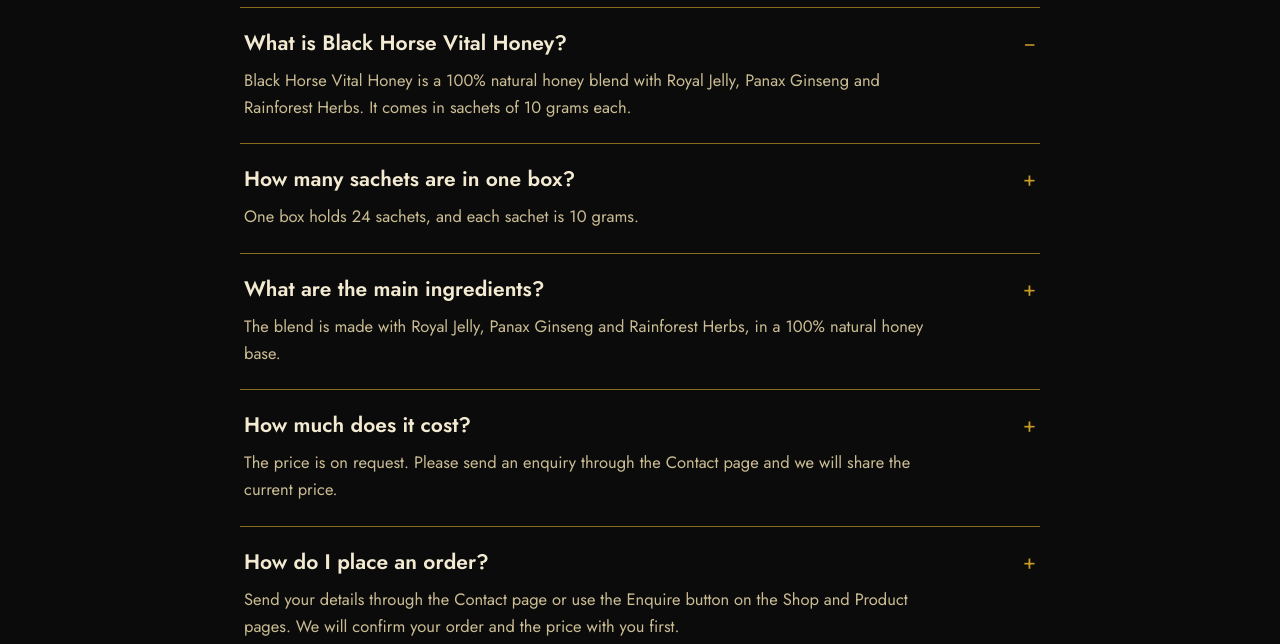
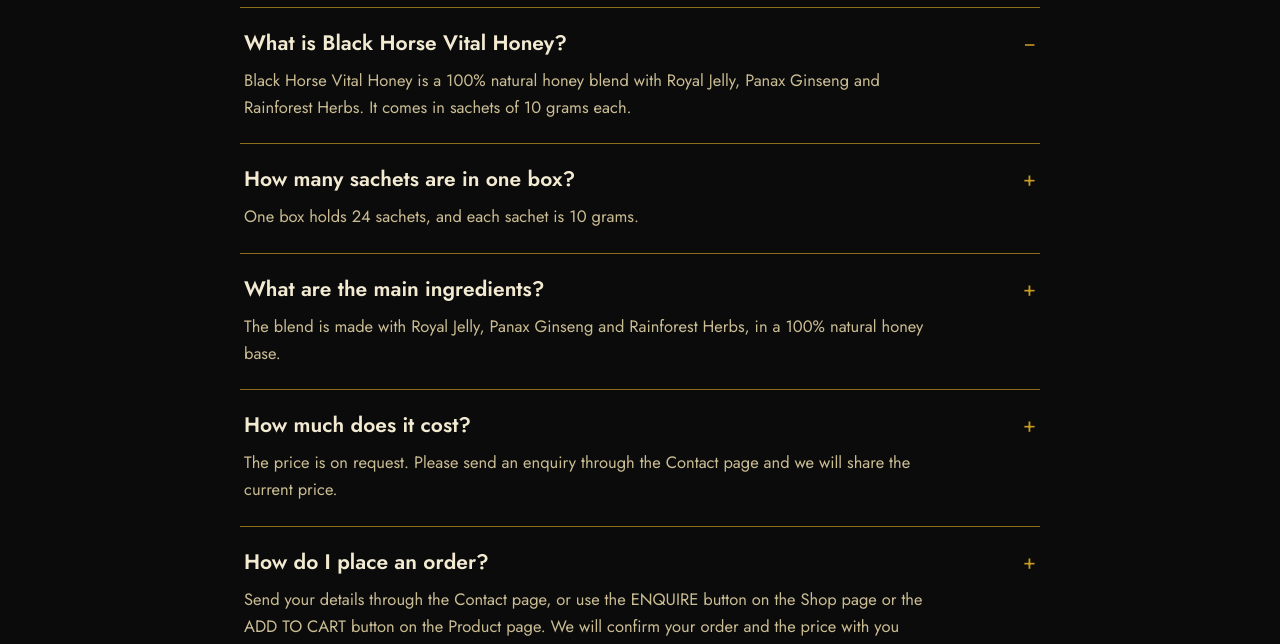
Before and after one commit to ladlabaloch512-blip/black-horse-builds, a plain HTML site: page variant-3/faq.html in a window 1280 px wide. Shown: the part 308-952 px from the top of the page. Drawn offline with nearby package versions, Linux system fonts and the light colour scheme; a web font is replaced by a local one.

Commit message:
Content QA R3: V3 FAQ ordering answer names real buttons (Option A)

```diff
--- a/variant-3/faq.html
+++ b/variant-3/faq.html
@@ -171,7 +171,7 @@ body.page-flex footer.site{margin-top:auto}
 <a href="faq.html" class="active">FAQ</a>
 <a href="contact.html">CONTACT</a></nav>
 <button class="burger" aria-label="Menu">&#9776;</button></header>
-<div class="wrap"><h1 class="faq-title"><span class="g">FREQUENTLY</span> ASKED QUESTIONS</h1><div class="faq-narrow"><div class="fq-item"><h3>What is Black Horse Vital Honey?<span class="mark">&#8722;</span></h3><p>Black Horse Vital Honey is a 100% natural honey blend with Royal Jelly, Panax Ginseng and Rainforest Herbs. It comes in sachets of 10 grams each.</p></div><div class="fq-item"><h3>How many sachets are in one box?<span class="mark">+</span></h3><p>One box holds 24 sachets, and each sachet is 10 grams.</p></div><div class="fq-item"><h3>What are the main ingredients?<span class="mark">+</span></h3><p>The blend is made with Royal Jelly, Panax Ginseng and Rainforest Herbs, in a 100% natural honey base.</p></div><div class="fq-item"><h3>How much does it cost?<span class="mark">+</span></h3><p>The price is on request. Please send an enquiry through the Contact page and we will share the current price.</p></div><div class="fq-item"><h3>How do I place an order?<span class="mark">+</span></h3><p>Send your details through the Contact page or use the Enquire button on the Shop and Product pages. We will confirm your order and the price with you first.</p></div><div class="fq-item"><h3>How do I contact you?<span class="mark">+</span></h3><p>Use the form on the Contact page. Phone, email and address details will be added here as soon as the client provides them.</p></div></div></div>
+<div class="wrap"><h1 class="faq-title"><span class="g">FREQUENTLY</span> ASKED QUESTIONS</h1><div class="faq-narrow"><div class="fq-item"><h3>What is Black Horse Vital Honey?<span class="mark">&#8722;</span></h3><p>Black Horse Vital Honey is a 100% natural honey blend with Royal Jelly, Panax Ginseng and Rainforest Herbs. It comes in sachets of 10 grams each.</p></div><div class="fq-item"><h3>How many sachets are in one box?<span class="mark">+</span></h3><p>One box holds 24 sachets, and each sachet is 10 grams.</p></div><div class="fq-item"><h3>What are the main ingredients?<span class="mark">+</span></h3><p>The blend is made with Royal Jelly, Panax Ginseng and Rainforest Herbs, in a 100% natural honey base.</p></div><div class="fq-item"><h3>How much does it cost?<span class="mark">+</span></h3><p>The price is on request. Please send an enquiry through the Contact page and we will share the current price.</p></div><div class="fq-item"><h3>How do I place an order?<span class="mark">+</span></h3><p>Send your details through the Contact page, or use the ENQUIRE button on the Shop page or the ADD TO CART button on the Product page. We will confirm your order and the price with you first.</p></div><div class="fq-item"><h3>How do I contact you?<span class="mark">+</span></h3><p>Use the form on the Contact page. Phone, email and address details will be added here as soon as the client provides them.</p></div></div></div>
 <footer class="site"><div class="foot-centre"><a class="logo" href="index.html"><img src="../assets/logo-web.webp" alt="Black Horse logo"></a><div class="copy">&copy; BLACK HORSE. ALL RIGHTS RESERVED.</div></div></footer>
 
 <script>
```
